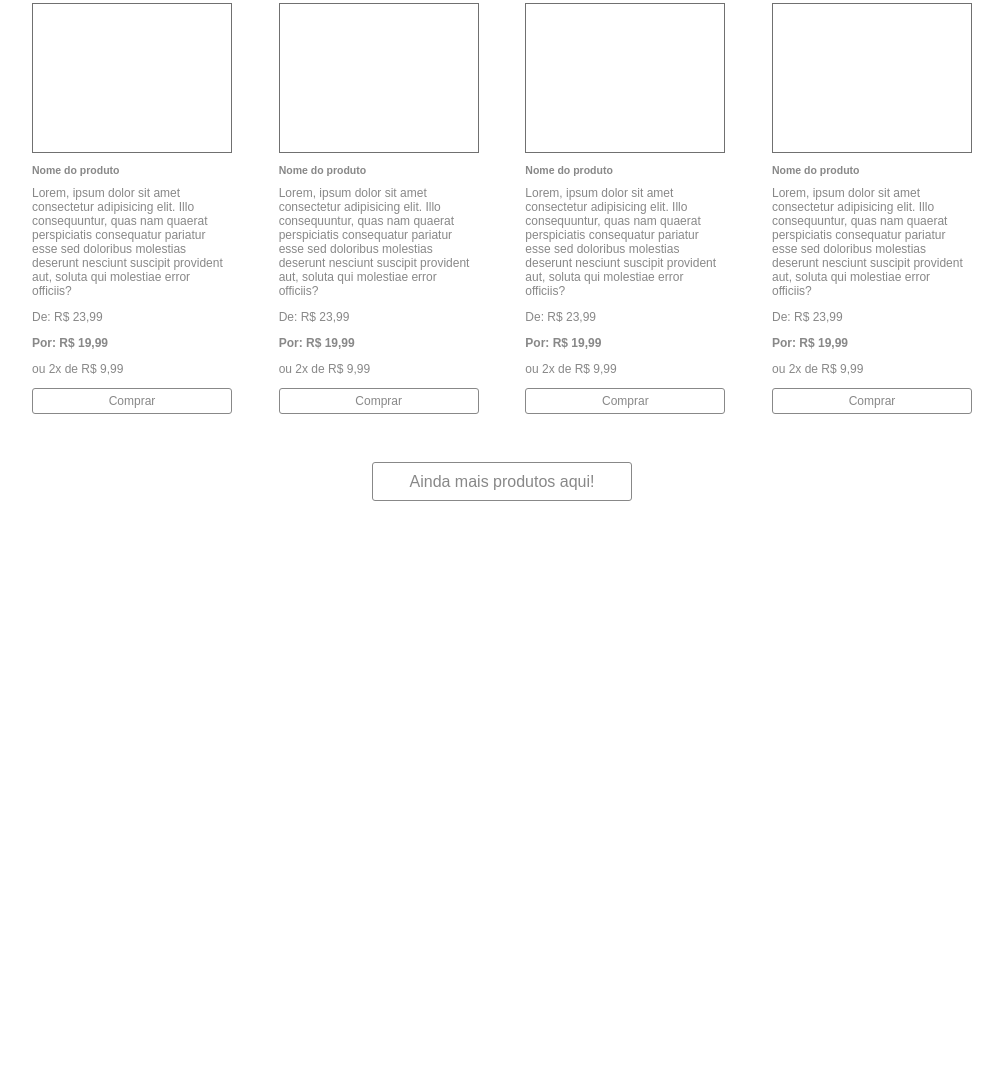
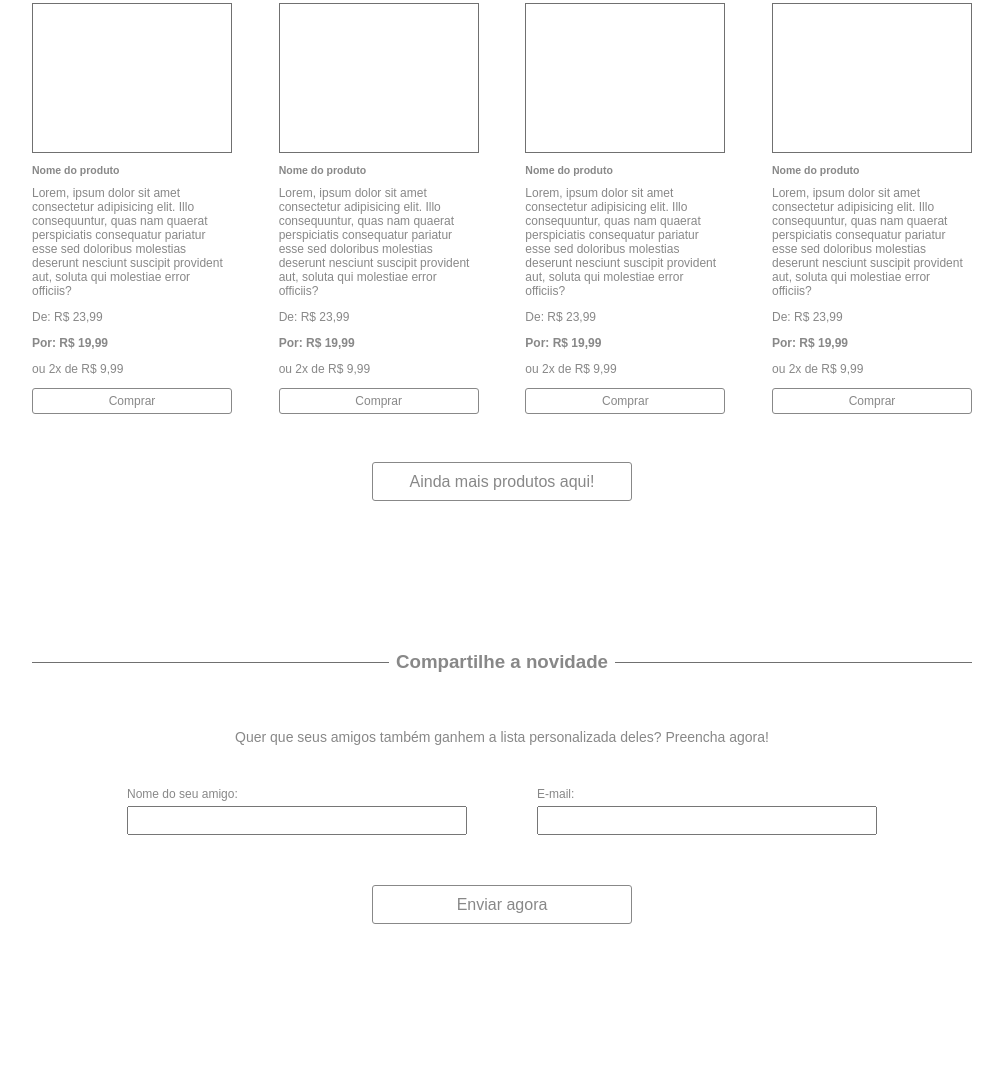
Before and after one commit to thiagoa-martins/teste-landing-page, a plain HTML site: page index.html in a window 1280 px wide. Shown: the part 1295-2369 px from the top of the page, without its empty margins (138-1141 px from the left). Before the commit the page ends 1946 px from the top, so only its background shows below. Drawn offline with Linux system fonts and the light colour scheme.

Commit message:
sessao de compartilhamento

```diff
--- a/index.html
+++ b/index.html
@@ -213,6 +213,28 @@
                 <button class="button more-products">Ainda mais produtos aqui!</button>
             </div>
         </section>
+
+        <section class="share">
+            <div class="container">
+                <h3 class="title">Compartilhe a novidade</h3>
+
+                <h4 class="sub-title">Quer que seus amigos também ganhem a lista personalizada deles? Preencha agora!</h4>
+
+                <form id="formFriend" class="form-friend" action="#">
+                    <fieldset>
+                        <label for="friendName">Nome do seu amigo:</label>
+                        <input id="friendName" class="friend-name" type="text" name="friendName">
+                    </fieldset>
+
+                    <fieldset>
+                        <label for="friendEmail">E-mail:</label>
+                        <input id="friendEmail" class="friend-email" type="email" name="friendEmail">
+                    </fieldset>
+                </form>
+
+                <button class="button">Enviar agora</button>
+            </div>
+        </section>
     </main>
 </body>
 </html>
--- a/src/css/styles.css
+++ b/src/css/styles.css
@@ -222,3 +222,64 @@ body {
     height: 39px;
     margin: 0 auto;
 }
+/****************
+    SHARE
+****************/
+.share {
+    padding: 0 0 150px;
+}
+
+.share .title {
+    display: flex;
+    justify-content: space-between;
+    align-items: center;
+    margin-bottom: 3em;
+}
+
+.share .title::before,
+.share .title::after {
+    content: "";
+    display: inline-block;
+    height: 1px;
+    width: 38%;
+    background-color: var(--color-secodary);
+}
+
+.share .sub-title {
+    text-align: center;
+    font-size: 0.875em;
+    font-weight: 500;
+    margin-bottom: 3em;
+}
+
+.share .form-friend {
+    display: flex;
+    justify-content: space-between;
+    width: 750px;
+    margin: 0 auto 3em;
+    font-size: 0.75em;
+}
+
+.share .form-friend fieldset {
+    border: none;
+    width: 340px;
+}
+
+.share .form-friend .friend-name,
+.share .form-friend .friend-email {
+    display: block;
+    margin-top: 5px;
+}
+
+.share .form-friend input {
+    width: 100%;
+    margin: 5px 0 1em;
+    padding: 5px 10px;
+}
+
+.share .button {
+    width: 260px;
+    height: 39px;
+    margin: 0 auto;
+    font-size: 1em;
+}
```
